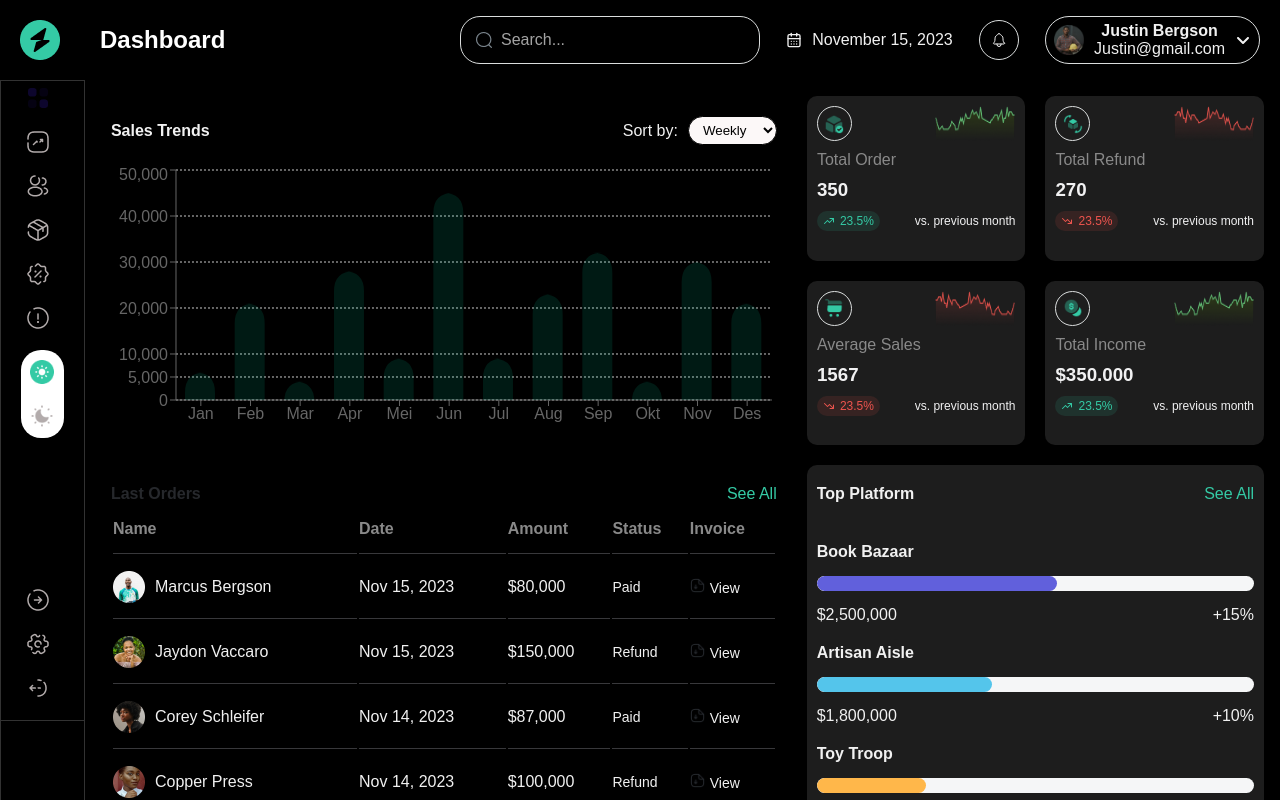
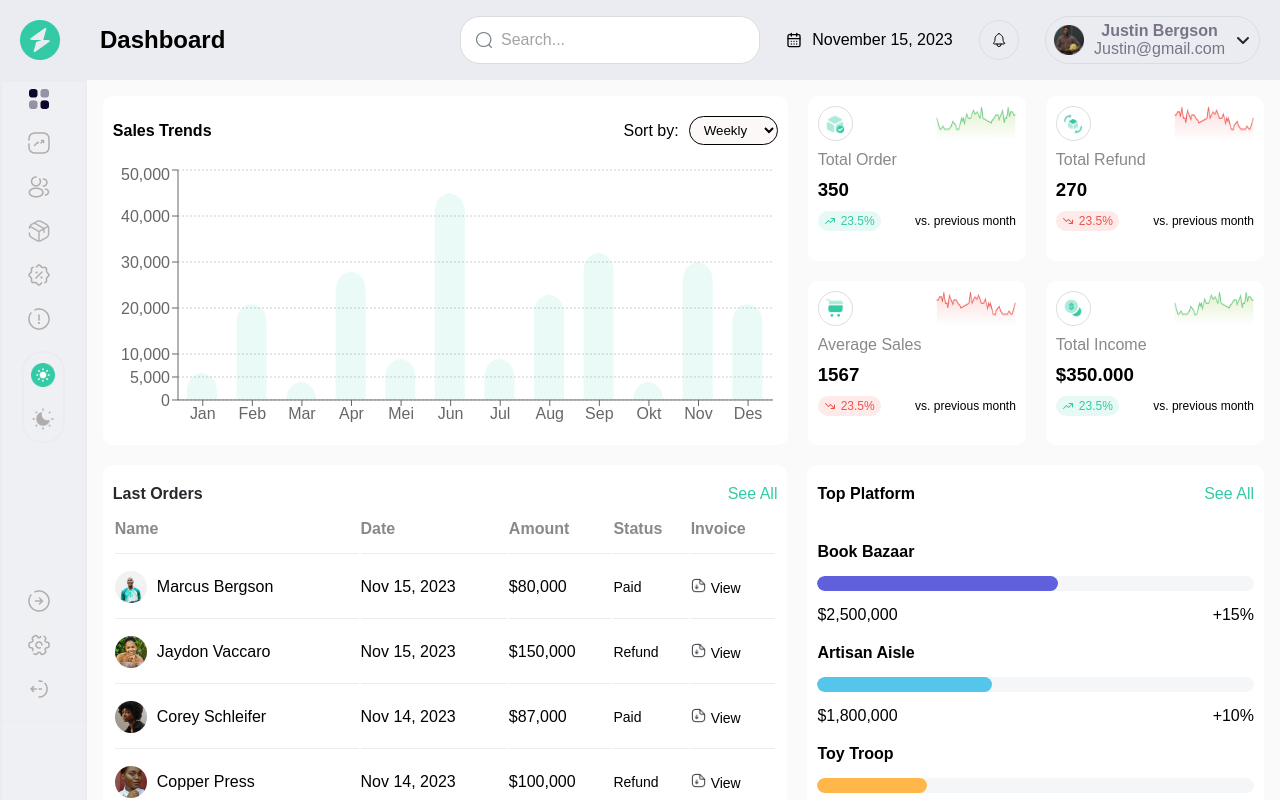
Before and after one commit to bezbrain/geepay-task, a React (Vite) app: page / in a window 1280 px wide. Shown: the top 800 px of the page. Built offline with nearby package versions, Linux system fonts and the light colour scheme.

Commit message:
Write the logic to toggle the dark and light modes

```diff
--- a/src/App.jsx
+++ b/src/App.jsx
@@ -4,13 +4,16 @@ import Dashboard from "./pages/dashboard/dashboard";
 import SharedLayout from "./components/sharedLayouts/shared/sharedLayout";
 
 const App = () => {
-  const [isDark, setIsDark] = useState(true);
+  const [isDark, setIsDark] = useState(false);
 
   return (
     <main>
       <BrowserRouter>
         <Routes>
-          <Route path="/" element={<SharedLayout isDark={isDark} />}>
+          <Route
+            path="/"
+            element={<SharedLayout isDark={isDark} setIsDark={setIsDark} />}
+          >
             <Route index element={<Dashboard isDark={isDark} />} />
           </Route>
         </Routes>
--- a/src/components/dashboard/orders/orders.jsx
+++ b/src/components/dashboard/orders/orders.jsx
@@ -14,6 +14,7 @@ const Orders = ({ isDark }) => {
   };
 
   return (
+    <>
       <div
         className={`${
           isDark ? styles.order__con__dark : styles.order__con__light
@@ -43,9 +44,9 @@ const Orders = ({ isDark }) => {
             })}
           </tbody>
         </table>
-
+      </div>
       <ScrollRight isDark={isDark} />
-    </div>
+    </>
   );
 };
 
--- a/src/components/dashboard/orders/orders.module.css
+++ b/src/components/dashboard/orders/orders.module.css
@@ -38,10 +38,6 @@
   width: 100%;
 }
 
-th,
-td {
-}
-
 .order__table thead tr th {
   /* border-bottom: 1px solid #000; */
   text-align: left;
@@ -49,7 +45,7 @@ td {
   padding-block: 15px;
 }
 .order__table tbody tr {
-  border-bottom: 1px solid #000;
+  /* border-bottom: 1px solid #000; */
 }
 
 td {
--- a/src/components/dashboard/topPlatform/top.module.css
+++ b/src/components/dashboard/topPlatform/top.module.css
@@ -76,3 +76,8 @@
     width: 100%;
   }
 }
+@media screen and (max-width: 660px) {
+  .top__platform {
+    margin-block: 20px 40px;
+  }
+}
--- a/src/components/sharedLayouts/shared/sharedLayout.jsx
+++ b/src/components/sharedLayouts/shared/sharedLayout.jsx
@@ -4,12 +4,12 @@ import Header from "../header/head/header";
 import SideBar from "../sideBar/side-bar/sideBar";
 import styles from "./shared.module.css";
 
-const SharedLayout = ({ isDark }) => {
+const SharedLayout = ({ isDark, setIsDark }) => {
   return (
     <section>
       <Header isDark={isDark} />
       <div className={styles.main__page}>
-        <SideBar isDark={isDark} />
+        <SideBar isDark={isDark} setIsDark={setIsDark} />
         <Outlet />
       </div>
     </section>
--- a/src/components/sharedLayouts/sideBar/side-bar/sideBar.jsx
+++ b/src/components/sharedLayouts/sideBar/side-bar/sideBar.jsx
@@ -3,7 +3,7 @@ import styles from "./sideBar.module.css";
 import { baseIcon, topIcons } from "../../../../utils/data";
 import { frame, moon } from "../../../../assets/icons/sideBarIcons";
 
-const SideBar = ({ isDark }) => {
+const SideBar = ({ isDark, setIsDark }) => {
   return (
     <section
       className={`${isDark ? styles.dark__mode : styles.light__mode} ${
@@ -21,9 +21,13 @@ const SideBar = ({ isDark }) => {
             return <img src={icon} alt={name} key={id} />;
           })}
 
-          <div className={styles.light__dark}>
-            <img src={frame} alt="frame" />
-            <img src={moon} alt="moon" />
+          <div
+            className={`${isDark ? styles.dark__mode : styles.light__mode} ${
+              styles.light__dark
+            }`}
+          >
+            <img src={frame} alt="frame" onClick={() => setIsDark(true)} />
+            <img src={moon} alt="moon" onClick={() => setIsDark(false)} />
           </div>
         </div>
 
--- a/src/components/sharedLayouts/sideBar/side-bar/sideBar.module.css
+++ b/src/components/sharedLayouts/sideBar/side-bar/sideBar.module.css
@@ -43,12 +43,13 @@
 }
 .light__dark {
   /* border: 2px solid red; */
-  background-color: #ffffff;
+  /* background-color: #ffffff; */
   border-radius: 20px;
   padding-block: 5px;
 }
 .light__dark > img {
   margin-inline: auto;
+  cursor: pointer;
 }
 .light__dark > img:first-child {
   margin-block: 5px 20px;
--- a/src/pages/dashboard/dashboard.module.css
+++ b/src/pages/dashboard/dashboard.module.css
@@ -17,7 +17,6 @@
 
 .lower__section {
   display: flex;
-  /* align-items: flex-end; */
   gap: 20px;
   margin-top: 20px;
 }
@@ -30,3 +29,9 @@
     flex-direction: column;
   }
 }
+
+@media screen and (max-width: 660px) {
+  .lower__section {
+    gap: 0px;
+  }
+}
```
Also changed, not shown: src/components/sharedLayouts/sideBar/sideBarIcons/sideBarIcons.jsx (deleted, +0 -11 lines), src/components/sharedLayouts/sideBar/sideBarIcons/sideIcon.module.css (deleted). Lines whose indentation alone changed are shown as unchanged.
